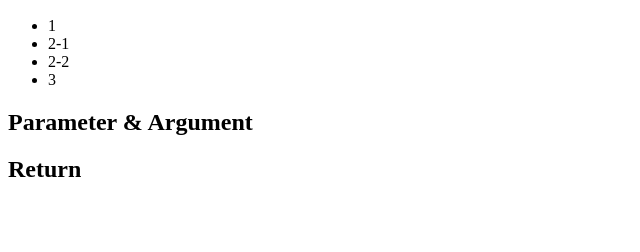
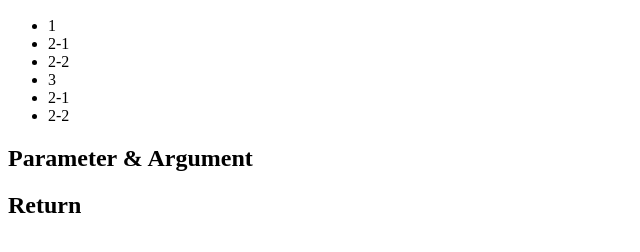
Before and after one commit to kshyun1223/web2_javascript, a plain HTML site: page ex9.html in a window 1280 px wide. Shown: the part 110-362 px from the top of the page, without its empty margins (0-640 px from the left). Drawn offline with Linux system fonts and the light colour scheme.

Commit message:
2-1, 2-2가 반복되게 하기

```diff
--- a/ex9.html
+++ b/ex9.html
@@ -13,6 +13,8 @@
                 document.write('<li>2-1</li>');
                 document.write('<li>2-2</li>');
                 document.write('<li>3</li>');
+                document.write('<li>2-1</li>');
+                document.write('<li>2-2</li>');
             </script>
         </ul>
         <h2>Parameter & Argument</h2>
```
